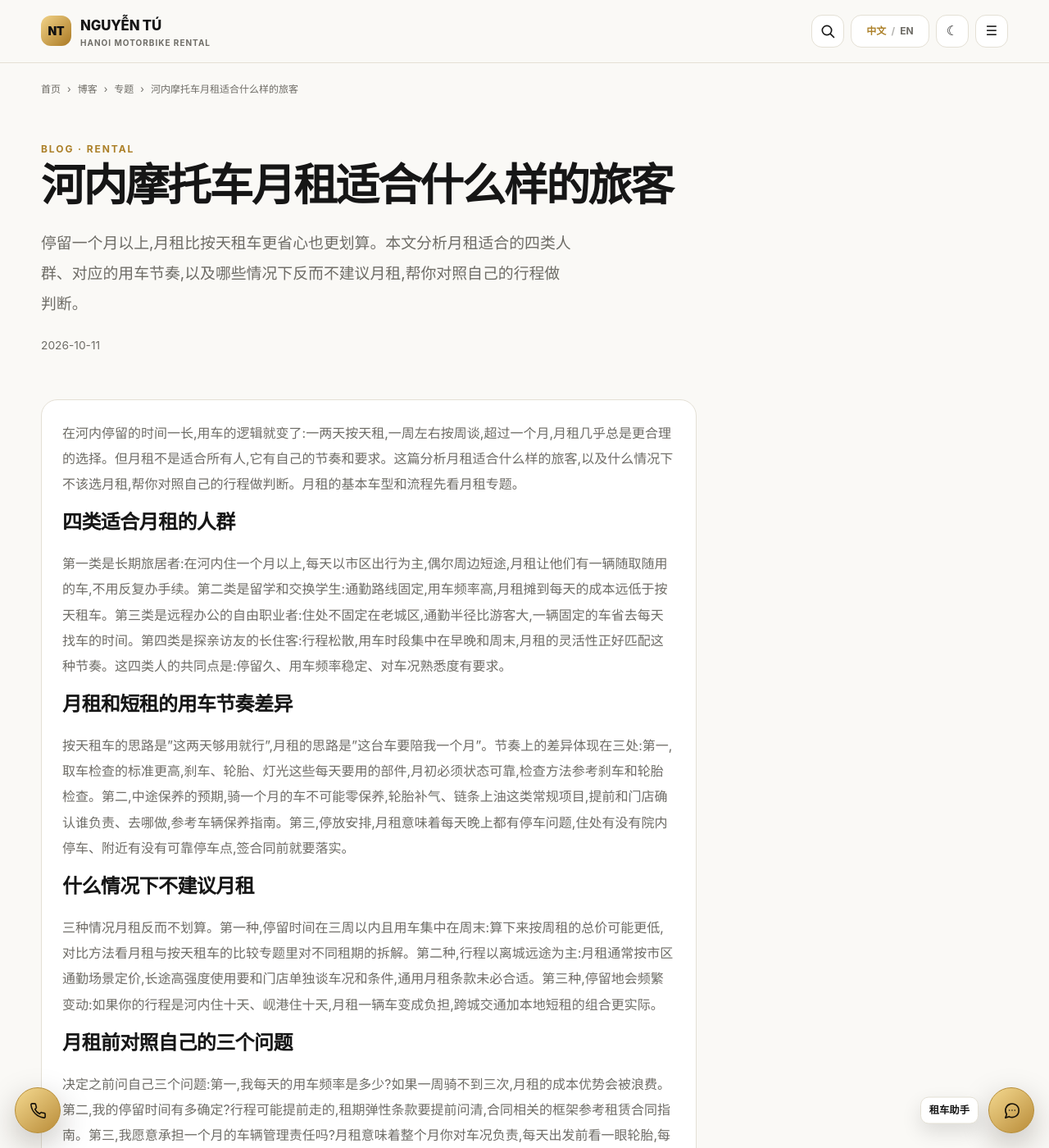
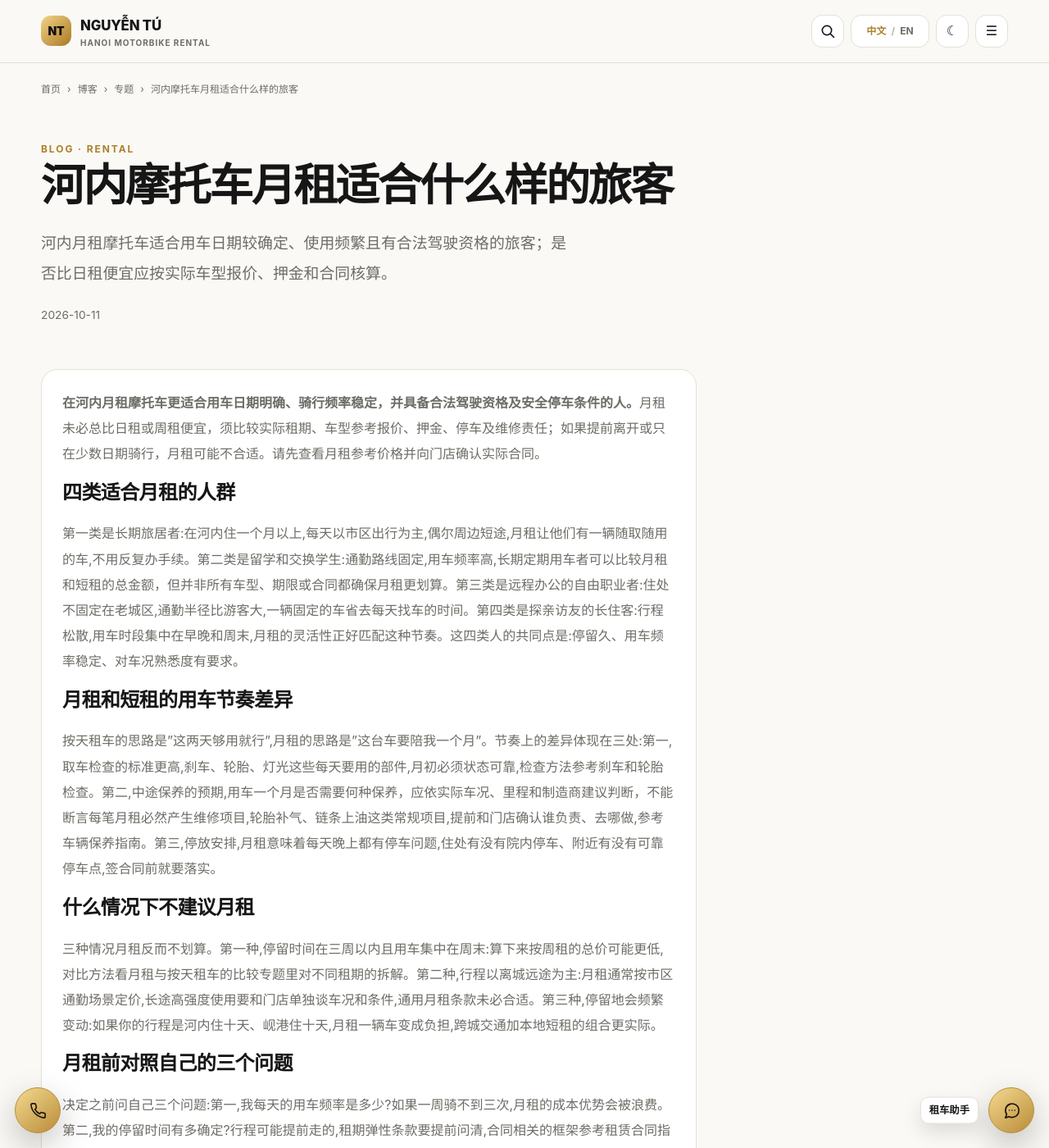
Before and after one commit to thuexemayhanoi/china, a Jekyll site: the page built from _posts/2026-10-11-hanoi-rental-longterm-01.md, in a window 1280 px wide and 1400 px high. Shown: the whole window at 82% size. Built offline with Jekyll 4.4.1, drawn with Linux system fonts in a browser that asks for light colours.

Commit message:
seo(china): answer-first truthful monthly rental cost guidance 2026-10-11-hanoi-rental-longterm-01.md

```diff
--- a/_posts/2026-10-11-hanoi-rental-longterm-01.md
+++ b/_posts/2026-10-11-hanoi-rental-longterm-01.md
@@ -5,22 +5,23 @@ topic: "rental"
 subtopic: "monthly"
 permalink: "/blog/hanoi-rental-longterm-01/"
 title: "河内摩托车月租适合什么样的旅客"
-description: "停留一个月以上,月租比按天租车更省心也更划算。本文分析月租适合的四类人群、对应的用车节奏,以及哪些情况下反而不建议月租,帮你对照自己的行程做判断。"
+description: "河内月租摩托车适合用车日期较确定、使用频繁且有合法驾驶资格的旅客；是否比日租便宜应按实际车型报价、押金和合同核算。"
+last_modified_at: "2026-10-12"
 primary_keyword: "河内摩托车月租"
 date: "2026-10-11 17:20:46 +0700"
 seo_silo: "rental/monthly"
 breadcrumbs: [{"label": "博客", "href": "/blog/"}, {"label": "专题", "href": "/topics/rental/monthly/"}, {"label": "河内摩托车月租适合什么样的旅客"}]
 publication_method: "automated_qa"
 ---
-在河内停留的时间一长,用车的逻辑就变了:一两天按天租,一周左右按周谈,超过一个月,月租几乎总是更合理的选择。但月租不是适合所有人,它有自己的节奏和要求。这篇分析月租适合什么样的旅客,以及什么情况下不该选月租,帮你对照自己的行程做判断。月租的基本车型和流程先看[月租专题](/topics/rental/monthly/)。
+**在河内月租摩托车更适合用车日期明确、骑行频率稳定，并具备合法驾驶资格及安全停车条件的人。**月租未必总比日租或周租便宜，须比较实际租期、车型参考报价、押金、停车及维修责任；如果提前离开或只在少数日期骑行，月租可能不合适。请先查看[月租参考价格](/topics/pricing/monthly/)并向门店确认实际合同。
 
 ## 四类适合月租的人群
 
-第一类是长期旅居者:在河内住一个月以上,每天以市区出行为主,偶尔周边短途,月租让他们有一辆随取随用的车,不用反复办手续。第二类是留学和交换学生:通勤路线固定,用车频率高,月租摊到每天的成本远低于按天租车。第三类是远程办公的自由职业者:住处不固定在老城区,通勤半径比游客大,一辆固定的车省去每天找车的时间。第四类是探亲访友的长住客:行程松散,用车时段集中在早晚和周末,月租的灵活性正好匹配这种节奏。这四类人的共同点是:停留久、用车频率稳定、对车况熟悉度有要求。
+第一类是长期旅居者:在河内住一个月以上,每天以市区出行为主,偶尔周边短途,月租让他们有一辆随取随用的车,不用反复办手续。第二类是留学和交换学生:通勤路线固定,用车频率高,长期定期用车者可以比较月租和短租的总金额，但并非所有车型、期限或合同都确保月租更划算。第三类是远程办公的自由职业者:住处不固定在老城区,通勤半径比游客大,一辆固定的车省去每天找车的时间。第四类是探亲访友的长住客:行程松散,用车时段集中在早晚和周末,月租的灵活性正好匹配这种节奏。这四类人的共同点是:停留久、用车频率稳定、对车况熟悉度有要求。
 
 ## 月租和短租的用车节奏差异
 
-按天租车的思路是"这两天够用就行",月租的思路是"这台车要陪我一个月"。节奏上的差异体现在三处:第一,取车检查的标准更高,刹车、轮胎、灯光这些每天要用的部件,月初必须状态可靠,检查方法参考[刹车和轮胎检查](/blog/hanoi-rental-scooters-05/)。第二,中途保养的预期,骑一个月的车不可能零保养,轮胎补气、链条上油这类常规项目,提前和门店确认谁负责、去哪做,参考[车辆保养指南](/topics/guides/maintenance/)。第三,停放安排,月租意味着每天晚上都有停车问题,住处有没有院内停车、附近有没有可靠停车点,签合同前就要落实。
+按天租车的思路是"这两天够用就行",月租的思路是"这台车要陪我一个月"。节奏上的差异体现在三处:第一,取车检查的标准更高,刹车、轮胎、灯光这些每天要用的部件,月初必须状态可靠,检查方法参考[刹车和轮胎检查](/blog/hanoi-rental-scooters-05/)。第二,中途保养的预期,用车一个月是否需要何种保养，应依实际车况、里程和制造商建议判断，不能断言每笔月租必然产生维修项目,轮胎补气、链条上油这类常规项目,提前和门店确认谁负责、去哪做,参考[车辆保养指南](/topics/guides/maintenance/)。第三,停放安排,月租意味着每天晚上都有停车问题,住处有没有院内停车、附近有没有可靠停车点,签合同前就要落实。
 
 ## 什么情况下不建议月租
 
```
